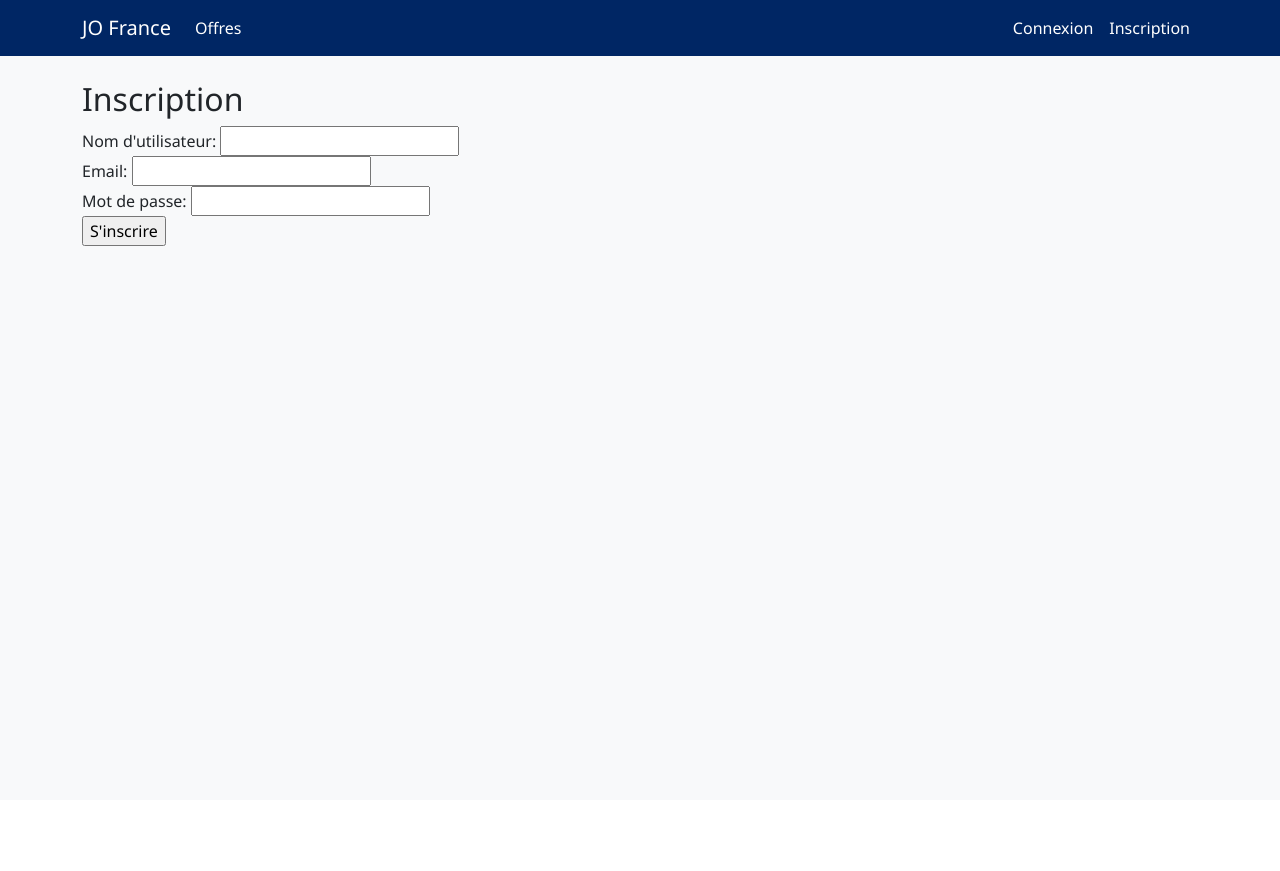
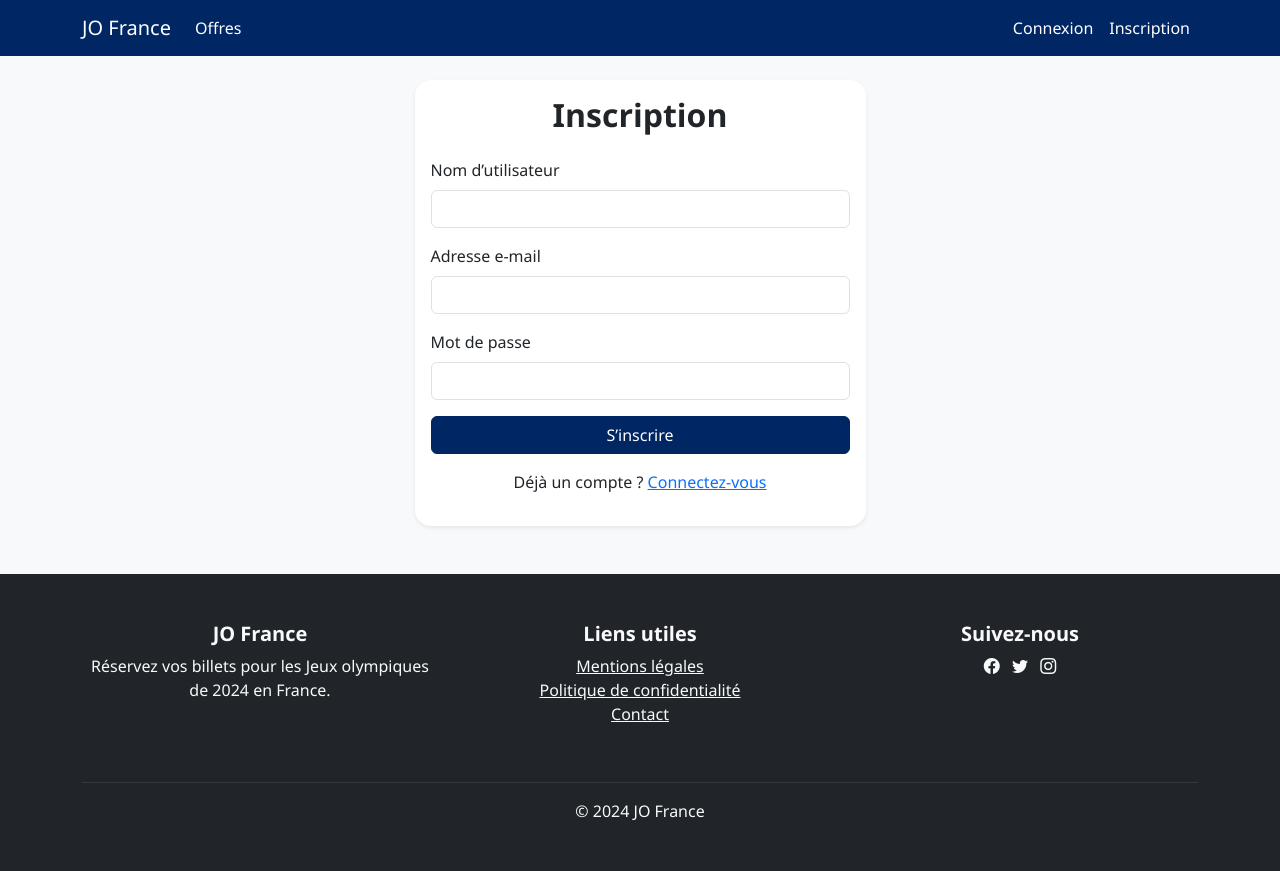
Before and after one commit to marvinbrett/olympics_app, a Flask app: page /register in a window 1280 px wide. Before the commit the page ends 246 px from the top, so only its background shows below. Run offline with Flask 3, Linux system fonts and the light colour scheme.

Commit message:
maj login/register, ajout graph, maj front

```diff
--- a/app/models.py
+++ b/app/models.py
@@ -30,6 +30,7 @@ class Order(db.Model):
     id = db.Column(db.Integer, primary_key=True)
     user_id = db.Column(db.Integer, db.ForeignKey('user.id'))
     offer_id = db.Column(db.Integer, db.ForeignKey('offer.id'))
+    quantity = db.Column( db.Integer, nullable=False, default=1 )
     order_key = db.Column(db.String(128), unique=True)
     final_key = db.Column(db.String(256), unique=True)
     offer = db.relationship('Offer', backref='orders')
--- a/app/routes.py
+++ b/app/routes.py
@@ -2,6 +2,7 @@ import uuid
 import io
 import base64
 import qrcode
+import json
 from functools import wraps
 from flask import (
     render_template, flash, redirect, url_for,
@@ -12,7 +13,7 @@ from flask_login import (
     login_required
 )
 from urllib.parse import urlparse as url_parse
-
+from sqlalchemy import func
 from . import app, db
 from .models import User, Offer, Order, CartItem
 
@@ -127,6 +128,7 @@ def checkout():
         order = Order(
             user_id=user.id,
             offer_id=ci.offer.id,
+            quantity=ci.quantity,
             order_key=item_key,
             final_key=f"{user.key}{item_key}"
         )
@@ -247,12 +249,18 @@ def admin_offers():
 @admin_required
 def admin_sales():
     sales = (
-        db.session.query(Offer.name, db.func.count(Order.id))
-        .join(Order)
-        .group_by(Offer.name)
-        .all()
+        db.session
+          .query(Offer.name, func.sum(Order.quantity).label('places_vendues'))
+          .join(Order)
+          .group_by(Offer.name)
+          .all()
     )
-    return render_template('admin_sales.html', sales=sales)
+    labels = [name for name, _ in sales]
+    data   = [int(count or 0) for _, count in sales]
+    return render_template('admin_sales.html',
+        labels=json.dumps(labels),
+        data=json.dumps(data)
+    )
 
 
 @app.route('/admin/users')
--- a/app/static/css/style.css
+++ b/app/static/css/style.css
@@ -1,5 +1,3 @@
-/* Style global pour JO France */
-
 /* Palette de couleurs */
 :root {
   --primary-color: #002664;    /* Bleu foncé JO */
@@ -36,6 +34,13 @@ footer {
   padding: 1rem 0;
   text-align: center;
   margin-top: 2rem;
+}
+
+footer h5 {
+  font-weight: 600;
+}
+footer a:hover {
+  text-decoration: underline;
 }
 
 /* Hero section */
--- a/app/templates/base.html
+++ b/app/templates/base.html
@@ -4,13 +4,11 @@
       <meta charset="utf-8">
       <meta name="viewport" content="width=device-width, initial-scale=1">
       <title>{% block title %}Jeux Olympiques France{% endblock %}</title>
-    <link
-      href="https://cdn.jsdelivr.net/npm/bootstrap@5.3.0/dist/css/bootstrap.min.css"
-      rel="stylesheet"
-    >
+      <link rel="stylesheet" href="https://cdn.jsdelivr.net/npm/bootstrap-icons@1.10.5/font/bootstrap-icons.css">
+      <link href="https://cdn.jsdelivr.net/npm/bootstrap@5.3.0/dist/css/bootstrap.min.css" rel="stylesheet">
       <link href="{{ url_for('static', filename='css/style.css') }}" rel="stylesheet">
     </head>
-  <body>
+    <body class="d-flex flex-column min-vh-100">
       <nav class="navbar navbar-expand-lg navbar-light bg-light mb-4">
         <div class="container">
           <a class="navbar-brand" href="{{ url_for('index') }}">JO France</a>
@@ -70,7 +68,7 @@
       </nav>
 
       {% block hero %}{% endblock %}
-
+      <main class="flex-fill">
       <div class="container">
         {% with messages = get_flashed_messages(with_categories=true) %}
           {% if messages %}
@@ -84,6 +82,8 @@
         {% endwith %}
         {% block content %}{% endblock %}
       </div>
+      </main>
+
 
       <!-- Offcanvas Cart Sidebar -->
       <div class="offcanvas offcanvas-end" tabindex="-1" id="offcanvasCart" aria-labelledby="offcanvasCartLabel">
@@ -114,7 +114,35 @@
         </div>
       </div>
 
+      <footer class="bg-dark text-light py-5 mt-5">
+        <div class="container">
+          <div class="row">
+            <div class="col-md-4 mb-4">
+              <h5>JO France</h5>
+              <p>Réservez vos billets pour les Jeux olympiques de 2024 en France.</p>
+            </div>
+            <div class="col-md-4 mb-4">
+              <h5>Liens utiles</h5>
+              <ul class="list-unstyled">
+                <li><a href="#" class="text-light">Mentions légales</a></li>
+                <li><a href="#" class="text-light">Politique de confidentialité</a></li>
+                <li><a href="#" class="text-light">Contact</a></li>
+              </ul>
+            </div>
+            <div class="col-md-4 mb-4">
+              <h5>Suivez-nous</h5>
+              <a href="#" class="text-light me-2"><i class="bi bi-facebook"></i></a>
+              <a href="#" class="text-light me-2"><i class="bi bi-twitter"></i></a>
+              <a href="#" class="text-light"><i class="bi bi-instagram"></i></a>
+            </div>
+          </div>
+          <hr class="border-secondary">
+          <p class="text-center mb-0">© 2024 JO France</p>
+        </div>
+      </footer>
+
       <script src="https://cdn.jsdelivr.net/npm/bootstrap@5.3.0/dist/js/bootstrap.bundle.min.js"></script>
       <script src="{{ url_for('static', filename='js/main.js') }}"></script>
+    {% block scripts %}{% endblock %}
     </body>
   </html>
--- a/app/templates/register.html
+++ b/app/templates/register.html
@@ -1,10 +1,33 @@
 {% extends 'base.html' %}
+
+{% block title %}Inscription – JO France{% endblock %}
+
 {% block content %}
-<h2>Inscription</h2>
-<form method="post">
-  Nom d'utilisateur: <input name="username"><br>
-  Email: <input name="email"><br>
-  Mot de passe: <input name="password" type="password"><br>
-  <input type="submit" value="S'inscrire">
-</form>
+<div class="row justify-content-center">
+  <div class="col-md-6 col-lg-5">
+    <div class="card shadow-sm">
+      <div class="card-body">
+        <h2 class="card-title mb-4 text-center">Inscription</h2>
+        <form method="post">
+          <div class="mb-3">
+            <label for="username" class="form-label">Nom d’utilisateur</label>
+            <input type="text" id="username" name="username" class="form-control" required>
+          </div>
+          <div class="mb-3">
+            <label for="email" class="form-label">Adresse e-mail</label>
+            <input type="email" id="email" name="email" class="form-control" required>
+          </div>
+          <div class="mb-3">
+            <label for="password" class="form-label">Mot de passe</label>
+            <input type="password" id="password" name="password" class="form-control" required>
+          </div>
+          <button type="submit" class="btn btn-primary w-100">S’inscrire</button>
+        </form>
+        <p class="text-center mt-3">
+          Déjà un compte ? <a href="{{ url_for('login') }}">Connectez-vous</a>
+        </p>
+      </div>
+    </div>
+  </div>
+</div>
 {% endblock %}
```
Also changed, not shown: app/templates/admin_offers.html (+42 -13 lines), app/templates/admin_sales.html (+30 -6 lines), app/templates/login.html (+26 -6 lines). Lines whose indentation alone changed are shown as unchanged.
